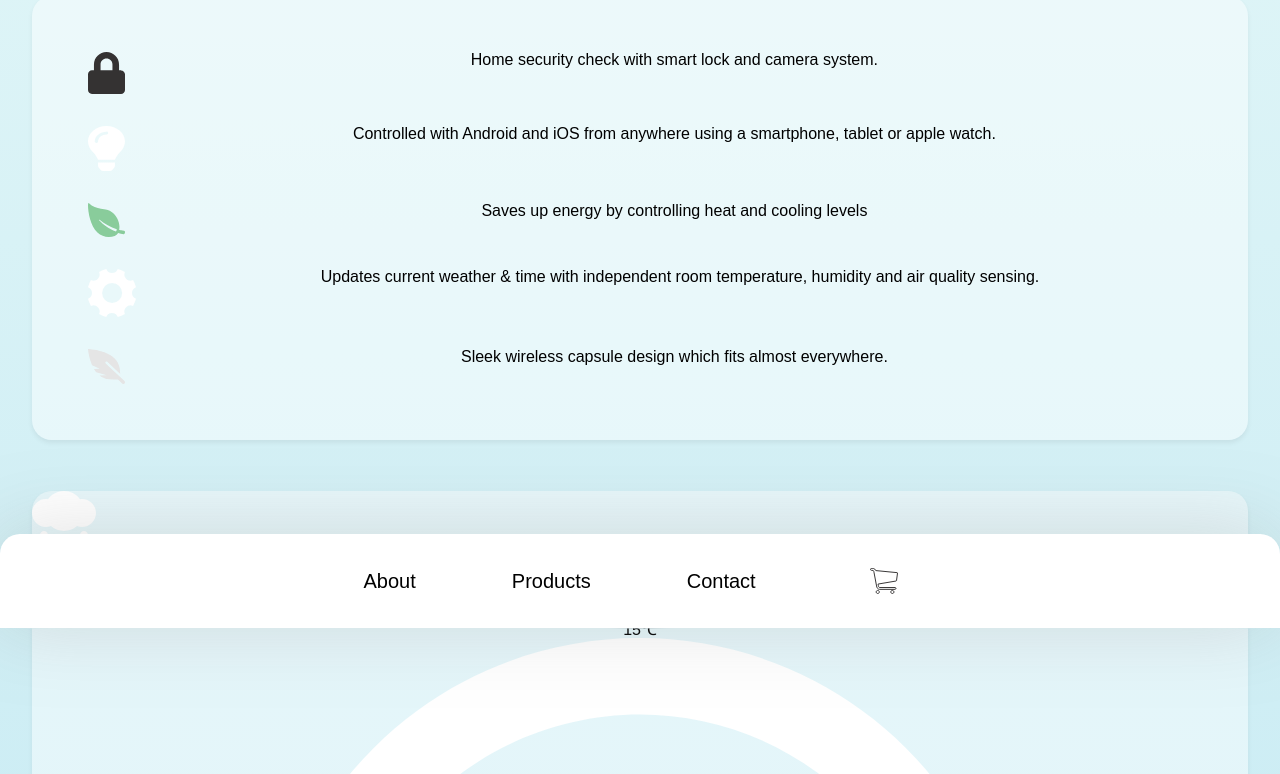
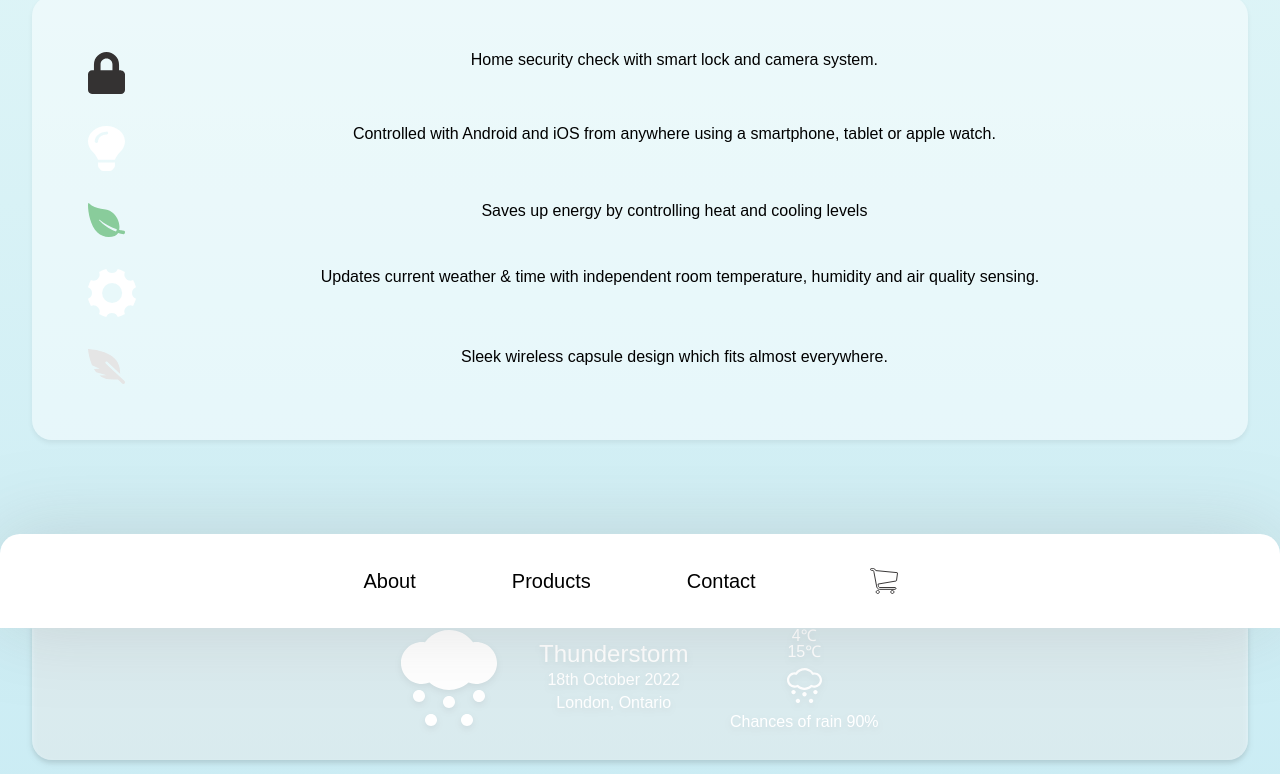
Before and after one commit to YeomSydney/Yeom_Seunghyeon_McEween_Sherine_Usun_Emre_Hernandez_Jessica_Hackathon, a plain HTML site: page index.html in a window 1280 px wide. Shown: the part 170-944 px from the top of the page. Drawn offline with Linux system fonts and the light colour scheme; a web font is replaced by a local one.

Commit message:
feature updates are done

```diff
--- a/index.html
+++ b/index.html
@@ -95,15 +95,18 @@
         <!-- =============== Updates =============== -->
 
         <section class="updates">
+            <div class="weather">
+                <h2>Weather</h2>
+
                 <div class="weather_container">
                     <div class="weather_icon">
                         <img src="./images/rain.svg" alt="weather cloud icon">
                     </div>
 
                     <div class="weather_text">
-                    <p>Thunderstorm</p>
-                    <p>18th October 2022</p>
-                    <p>London, Ontario</p>
+                        <p class="weather_h">Thunderstorm</p>
+                        <p class="weather_p">18th October 2022</p>
+                        <p class="weather_p">London, Ontario</p>
                     </div>
 
                     <div class="weather_forecast">
@@ -118,11 +121,21 @@
                         </div>
                     </div>
                 </div>
+            </div>
+
+            <div class="temperature">
+                <h2>AC Temperture</h2>
 
                 <div class="temperature_container">
+                    <div>
                         <img src="./images/ac.svg" alt="temperature image">
                     </div>
+                </div>
+
+                <div class="tem_p">
                     <p>Ensure that your home is at it's optimal temperature with our innovative slider technology. One touch will bring the temperature exactly to your liking, with individual controls for each room. Your room will stay cool even on the hottest day optimizing your comfort.</p>
+                </div>
+            </div>
         </section>
 
         <!-- =============== Products =============== -->
--- a/sass/modules/_features.scss
+++ b/sass/modules/_features.scss
@@ -54,6 +54,70 @@
     width: 3rem;
 }
 
-.updates .weather_icon {
-    width: 4rem;
+.weather {
+    margin-top: 7rem;
+    margin-bottom: 7rem;
 }
+
+.weather h2,
+.temperature h2 {
+    font-size: 1.875rem;
+    color: white;
+    filter: drop-shadow(0 3px 5px #00000016);
+    margin-bottom: 1rem;
+}
+
+.weather_container {
+    color: white;
+    filter: drop-shadow(0 3px 3px #00000030);
+    display: flex;
+    flex-direction: row;
+    justify-content: center;
+    align-items: center;
+}
+
+.updates .weather_icon img {
+    width: 6rem;
+}
+
+.weather_text p {
+    padding-bottom: .4rem;
+}
+
+.weather_container .weather_h {
+    font-size: 1.5rem;
+}
+
+.weather_p {
+    font-size: 1rem;
+}
+
+.weather_forecast {
+    font-size: 1rem;
+}
+
+.forcast_icon img {
+    width: 2.2rem;
+    padding: .5rem 0;
+}
+
+.weather_icon,
+.weather_text,
+.weather_forecast {
+    padding: 1.875rem 1.3rem;
+}
+
+.temperature {
+    margin-top: 3.2rem;
+}
+
+.temperature_container img {
+    padding: 3rem;
+}
+
+.temperature .tem_p {
+    font-size: 1rem;
+    padding: 0 2rem;
+    margin: 1rem;
+    line-height: 1.3rem;
+}
```
Also changed, not shown: css/main.css, 1 other file. Lines whose indentation alone changed are shown as unchanged.
